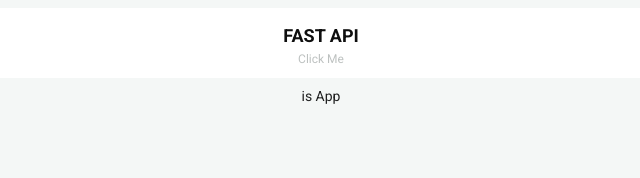
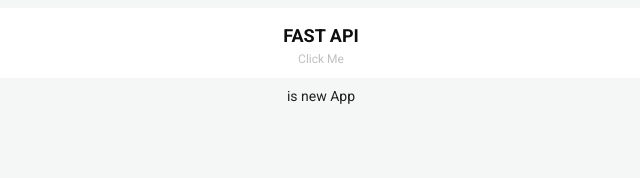
Before and after one commit to ArthurYung/fast-api, a React (Create React App) app: page / in a window 1280 px wide. Shown: the top 178 px of the page, without its empty margins (319-959 px from the left). Built offline with nearby package versions, Linux system fonts and the light colour scheme.

Commit message:
feat: test

```diff
--- a/src/page/home/App.tsx
+++ b/src/page/home/App.tsx
@@ -2,7 +2,7 @@ import React from "react";
 export default (props: any) => {
   return (
     <div>
-      <span>is App</span>
+      <span>is new App</span>
     </div>
   );
 };
```
